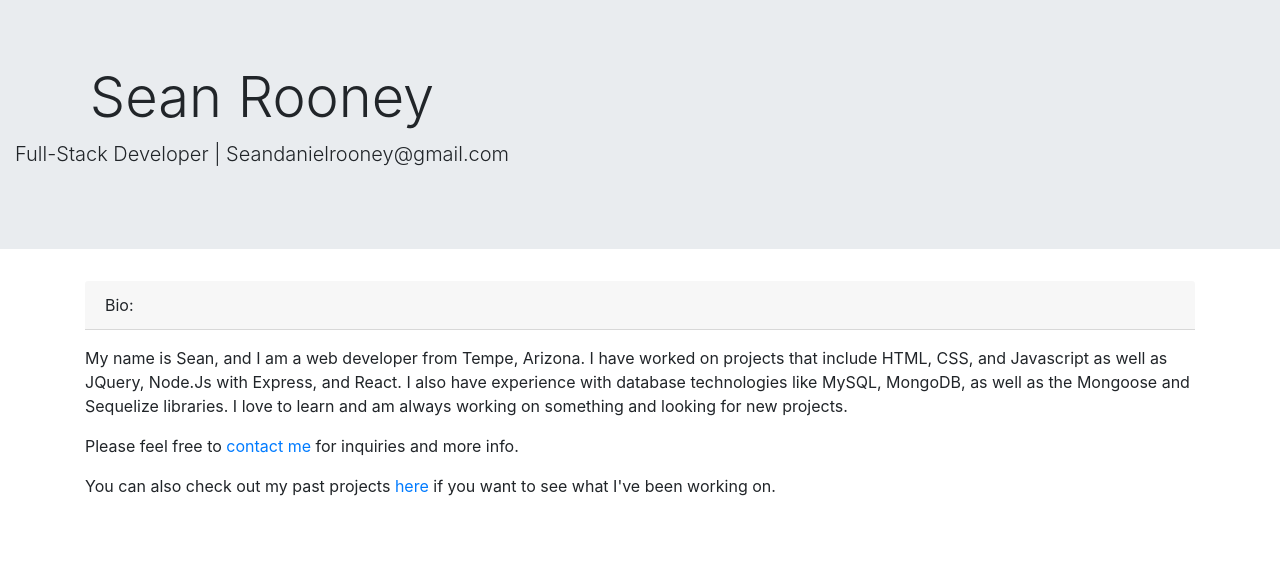
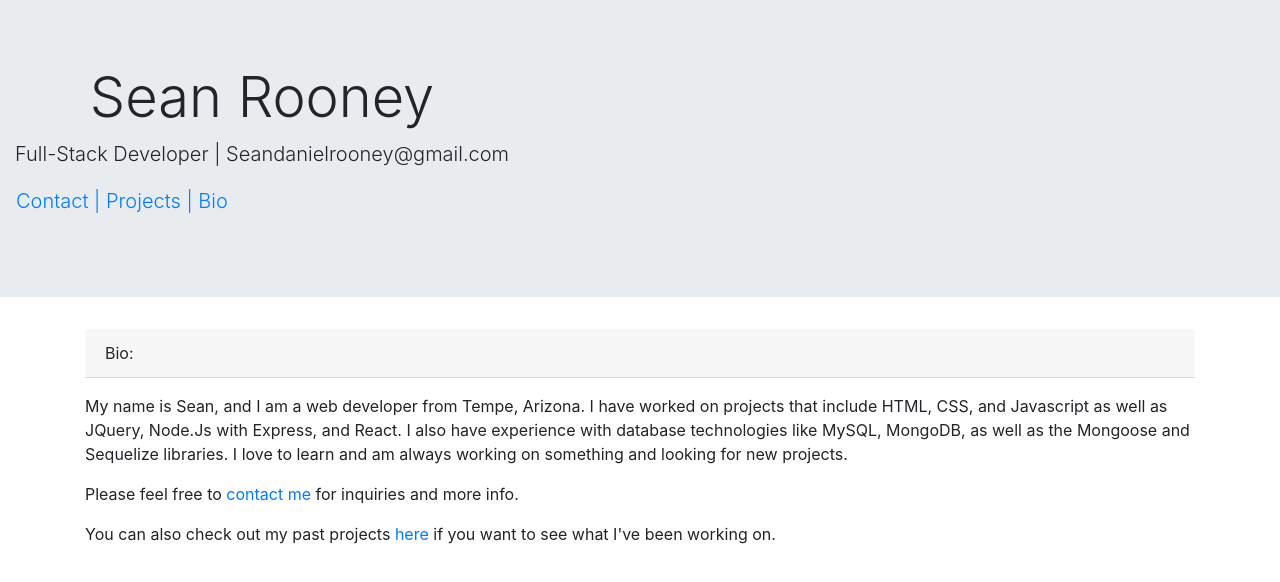
Before and after one commit to Sean-93/react-portfolio, a React (Create React App) app: page / in a window 1280 px wide. Shown: the top 582 px of the page. Built offline with nearby package versions, Linux system fonts and the light colour scheme.

Commit message:
adding more to header and cleaning things up

```diff
--- a/public/index.html
+++ b/public/index.html
@@ -36,7 +36,7 @@
       crossorigin="anonymous"
     ></script>
 
-    <title>React Portfolio</title>
+    <title>Sean Rooney- Developer</title>
   </head>
   <body>
     <noscript>You need to enable JavaScript to run this app.</noscript>
--- a/src/App.js
+++ b/src/App.js
@@ -45,10 +45,10 @@ const projectList = [
     application: "https://murmuring-chamber-35666.herokuapp.com/",
   },
   {
-    name: "Checkit",
+    name: "Checkit (In Development)",
     technologies: "React, MongoDB, Mongoose",
     GitHub: "https://github.com/Sean-93/checkit",
-    application: "In development",
+    application: "https://secret-cliffs-11777.herokuapp.com/",
   },
 ];
 
@@ -68,6 +68,9 @@ const headerInfo = [
     fullName: "Sean Rooney",
     title: "Full-Stack Developer",
     email: "Seandanielrooney@gmail.com",
+    contactLink: "Contact",
+    projectsLink: "Projects",
+    bioLink:"Bio"
   },
 ];
 
--- a/src/components/header.js
+++ b/src/components/header.js
@@ -1,32 +1,44 @@
 import React from "react";
-// import { Link } from 'react-router-dom';
+import { Link } from "react-router-dom";
 
 export default function Header(props) {
-
   const header = props.headerInfo.map((item, index) => {
     return (
-
       <div className="container">
         <h1 className="display-4 text-center">{item.fullName}</h1>
-    <p className="lead text-center">{item.title} | {item.email}</p>
+        <p className="lead text-center">
+          {item.title} | {item.email}
+        </p>
+        <p className="lead text-center">
+          <td>
+            <a
+              target="_blank"
+              rel="noopener noreferrer"
+              href={item.contactLink}
+            >
+              {item.contactLink} |{" "}
+            </a>
+            <a
+              target="_blank"
+              rel="noopener noreferrer"
+              href={item.projectsLink}
+            >
+              {item.projectsLink} |{" "}
+            </a>
+            <a target="_blank" rel="noopener noreferrer" href={item.bioLink}>
+              {item.bioLink}
+            </a>
+          </td>
+        </p>
       </div>
-
     );
   });
 
-
   return (
     <div>
-      <div className="jumbotron jumbotron-fluid text-center">
-
-          <thead>
-
-          {header}
-
-          </thead>
-          <tbody>
-          </tbody>
-
+      <div className="jumbotron jumbotron-fluid">
+        <thead className="container text-center">{header}</thead>
+        <tbody></tbody>
       </div>
     </div>
   );
```
Lines whose indentation alone changed are shown as unchanged.
